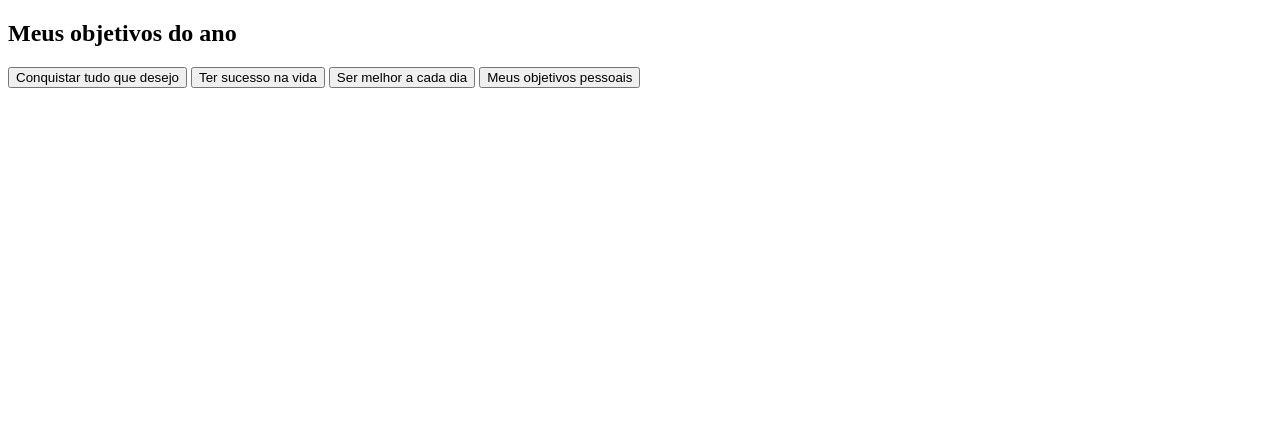
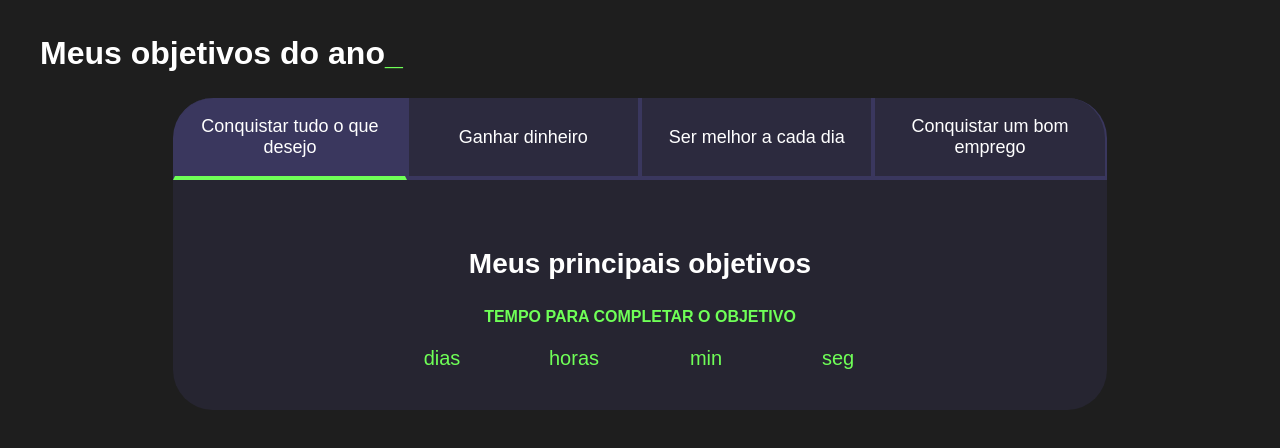
Before and after one commit to lucaslindo123/projetodevidalucas, a plain HTML site: page index.html in a window 1280 px wide. Drawn offline with Linux system fonts and the light colour scheme.

Commit message:
aula boa com sonzinho

```diff
--- a/index.html
+++ b/index.html
@@ -1,20 +1,116 @@
 <!DOCTYPE html>
-<html lang="en">
+<html lang="pt-br">
+
 <head>
 <meta charset="UTF-8">
 <meta name="viewport" content="width=device-width, initial-scale=1.0">
 <title>Meus objetivos do ano</title>
 <link rel="stylesheet" href="style.css">
 </head>
+
 <body>
 <section class="conteudo-principal">
-        <h2 class="titulo-principal">Meus objetivos do ano</h2>
+<h2 class="titulo-principal">Meus objetivos do ano<span>_</span></h2>
+<div class="conteudo">
 <div class="botoes">
-            <button class="botao">Conquistar tudo que desejo</button>
-            <button class="botao">Ter sucesso na vida</button>
+<button class="botao ativo">Conquistar tudo o que desejo</button>
+<button class="botao">Ganhar dinheiro</button>
 <button class="botao">Ser melhor a cada dia</button>
-            <button class="botao">Meus objetivos pessoais</button>
+<button class="botao">Conquistar um bom emprego</button>
+</div>
+<div class="abas-textos">
+<div class="aba-conteudo ativo">
+<h3 class="aba-conteudo-titulo-principal">Meus principais objetivos</h3>
+<h4 class="aba-conteudo-titulo-secundario">Tempo para completar o objetivo</h4>
+<div class="contador">
+<div class="contador-digito">
+<p class="contador-digito-numero" id="dias0"></p>
+<p class="contador-digito-texto">dias</p>
+</div>
+<div class="contador-digito">
+<p class="contador-digito-numero" id="horas0"></p>
+<p class="contador-digito-texto">horas</p>
+</div>
+<div class="contador-digito">
+<p class="contador-digito-numero" id="min0"></p>
+<p class="contador-digito-texto">min</p>
+</div>
+<div class="contador-digito">
+<p class="contador-digito-numero" id="seg0"></p>
+<p class="contador-digito-texto">seg</p>
+</div>
+</div>
+</div>
+<div class="aba-conteudo">
+<h3 class="aba-conteudo-titulo-principal">Criar 5 projetos em Javascript</h3>
+<h4 class="aba-conteudo-titulo-secundario">Tempo para completar o objetivo</h4>
+<div class="contador">
+<div class="contador-digito">
+<p class="contador-digito-numero" id="dias1"></p>
+<p class="contador-digito-texto">dias</p>
+</div>
+<div class="contador-digito">
+<p class="contador-digito-numero" id="horas1"></p>
+<p class="contador-digito-texto">horas</p>
+</div>
+<div class="contador-digito">
+<p class="contador-digito-numero" id="min1"></p>
+<p class="contador-digito-texto">min</p>
+</div>
+<div class="contador-digito">
+<p class="contador-digito-numero" id="seg1"></p>
+<p class="contador-digito-texto">seg</p>
+</div>
+</div>
+</div>
+<div class="aba-conteudo">
+<h3 class="aba-conteudo-titulo-principal">Criar um portfolio com os meus 3 melhores projetos</h3>
+<h4 class="aba-conteudo-titulo-secundario">Tempo para completar o objetivo</h4>
+<div class="contador">
+<div class="contador-digito">
+<p class="contador-digito-numero" id="dias2"></p>
+<p class="contador-digito-texto">dias</p>
+</div>
+<div class="contador-digito">
+<p class="contador-digito-numero" id="horas2"></p>
+<p class="contador-digito-texto">horas</p>
+</div>
+<div class="contador-digito">
+<p class="contador-digito-numero" id="min2"></p>
+<p class="contador-digito-texto">min</p>
+</div>
+<div class="contador-digito">
+<p class="contador-digito-numero" id="seg2"></p>
+<p class="contador-digito-texto">seg</p>
+</div>
+</div>
+</div>
+<div class="aba-conteudo">
+<h3 class="aba-conteudo-titulo-principal">Atualizar meu curriculo com os certificados da Alura</h3>
+<h4 class="aba-conteudo-titulo-secundario">Tempo para completar o objetivo</h4>
+<div class="contador">
+<div class="contador-digito">
+<p class="contador-digito-numero" id="dias3"></p>
+<p class="contador-digito-texto">dias</p>
+</div>
+<div class="contador-digito">
+<p class="contador-digito-numero" id="horas3"></p>
+<p class="contador-digito-texto">horas</p>
+</div>
+<div class="contador-digito">
+<p class="contador-digito-numero" id="min3"></p>
+<p class="contador-digito-texto">min</p>
+</div>
+<div class="contador-digito">
+<p class="contador-digito-numero" id="seg3"></p>
+<p class="contador-digito-texto">seg</p>
+</div>
+</div>
+</div>
+</div>
 </div>
 </section>
+<script src="main.js"></script>
 </body>
+
 </html>
--- a/style.css
+++ b/style.css
@@ -0,0 +1,126 @@
+:root {
+    --cor-de-fundo: #1E1E1E;
+    --verde: #6FFF57;
+    --branco: #FFFFFF;
+    --botao-ativo: #3A375E;
+    --botao-inativo: rgba(58, 55, 94, 0.5);
+    --texto-fundo: rgba(58, 55, 94, 0.3);
+    }
+
+    body {
+    background-color: var(--cor-de-fundo);
+    color: var(--branco);
+    font-family: 'Chakra Petch', sans-serif;
+    }
+
+
+    .conteudo-principal {
+    display: flex;
+    flex-direction: column;
+    justify-content: center;
+    align-items: center;
+    max-width: 1200px;
+    width: 100%;
+    margin: 0 auto;
+    }
+
+    .titulo-principal {
+    text-align: left;
+    width: 100%;
+    font-size: 32px;
+    }
+
+    .titulo-principal span {
+    color: var(--verde);
+    }
+
+
+    .botao {
+    font-family: 'Chakra Petch', sans-serif;
+    background-color: var(--botao-inativo);
+    color: var(--branco);
+    display: flex;
+    justify-content: center;
+    padding: 1em;
+    font-size: 18px;
+    align-items: center;
+    width: 100%;
+    border-bottom: 4px solid var(--botao-ativo);
+    border-left: 2px solid var(--botao-ativo);
+    border-right: 2px solid var(--botao-ativo);
+    border-top: none;
+    }
+
+    .botao:first-child {
+    border-radius: 40px 40px 0 0;
+    }
+
+    .botoes {
+    display: block;
+    }
+
+    .botao.ativo{
+    background-color: var(--botao-ativo);
+    border-bottom: 4px solid var(--verde);
+    }
+
+    .abas-textos{
+    background-color: var(--texto-fundo);
+    padding: 40px;
+    border-radius: 0 0 40px 40px;
+    }
+    .aba-conteudo.ativo{
+    display:block;
+    }
+
+    .aba-conteudo{
+    display: none;
+    }
+
+    .aba-conteudo-titulo-principal{
+    font-size: 28px;
+    text-align: center;
+    }
+    .aba-conteudo-titulo-secundario{
+    text-align: center;
+    color: var(--verde);
+    text-transform: uppercase;
+    }
+
+    .contador{
+    display:flex;
+    justify-content: center;
+    flex-wrap: wrap;
+    }
+    .contador-digito{
+    padding: 0 16px;
+    text-align: center;
+    min-width: 100px;
+    }
+
+    .contador-digito-numero{
+    font-size: 80px;
+    margin: 0;
+
+    }
+
+    .contador-digito-texto{
+    color: var(--verde);
+    font-size: 20px;
+    margin: 0;
+
+    }
+
+    @media screen and (min-width: 768px) {
+    .botoes {
+    display: flex;
+    }
+
+    .botao:first-child {
+    border-radius: 40px 0 0 0;
+    }
+
+    .botao:last-child {
+    border-radius: 0 40px 0 0;
+    }
+    }
```
Lines whose indentation alone changed are shown as unchanged.
